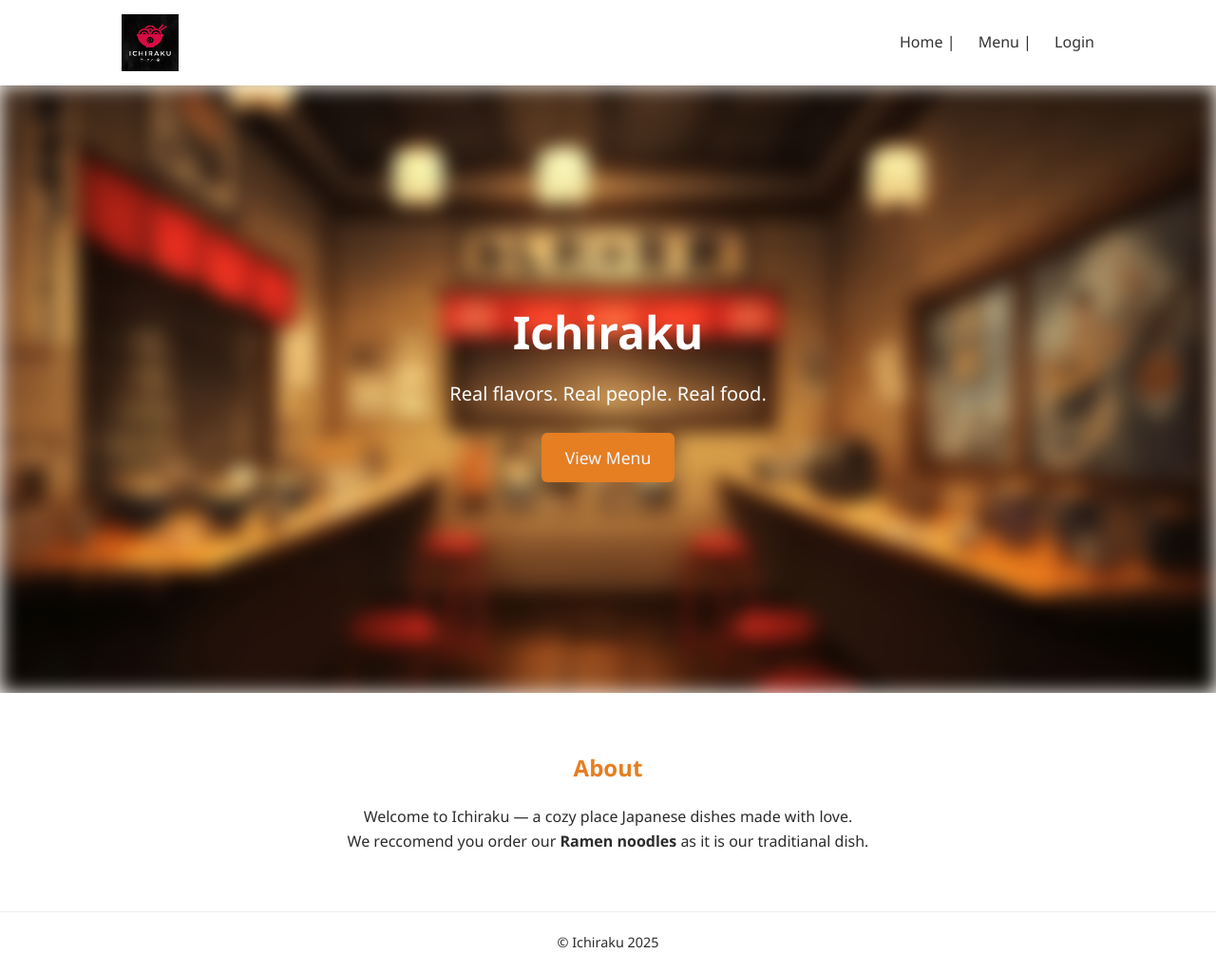
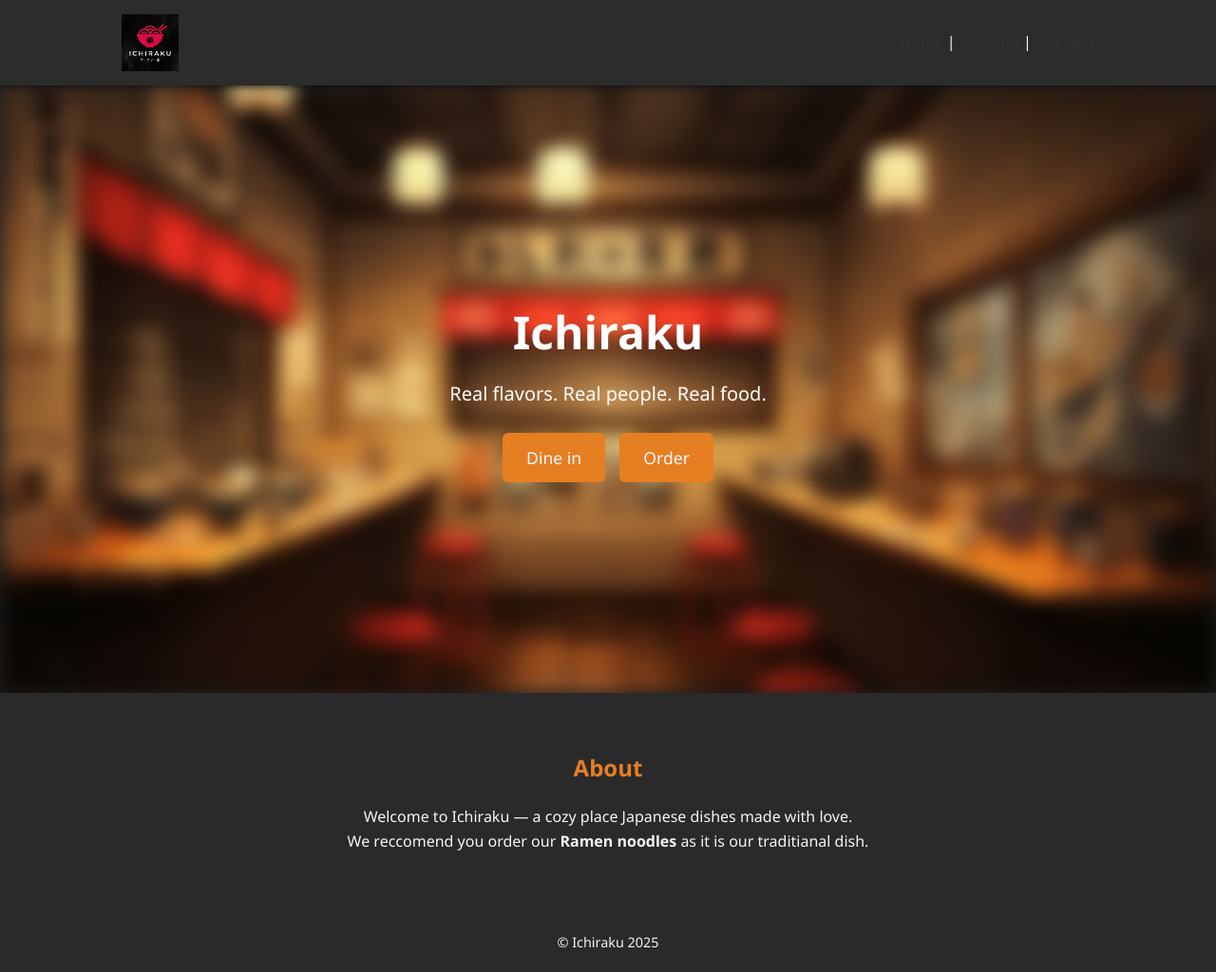
Before and after one commit to aliardam/ichiraku, a plain HTML site: page index.html in a window 1280 px wide. Shown: the whole page at 95% size. Drawn offline with Linux system fonts and the light colour scheme; files whose address does not match are found by name.

Commit message:
home page new button

```diff
--- a/index.html
+++ b/index.html
@@ -26,7 +26,10 @@
       <section id="hero">
         <h1>Ichiraku</h1>
         <p class="tagline">Real flavors. Real people. Real food.</p>
-        <a href="menu.html" class="cta">View Menu</a>
+        <div class="cta-container">
+          <a href="menu.html" class="cta">Dine in</a>
+          <a href="login.html" class="cta">Order</a>
+        </div>
       </section>
 
       <section id="about">
--- a/styles.css
+++ b/styles.css
@@ -1,4 +1,4 @@
-/* ========== GLOBAL STYLES ========== */
+/*========== GLOBAL STYLES ========== */
 * {
   box-sizing: border-box;
   margin: 0;
@@ -7,8 +7,8 @@
 }
 
 body {
-  background-color: #fffaf5;
-  color: #2c2c2c;
+  background-color: #1e1e1e; /* dark gray */
+  color: #f5f5f5; /* light text */
   line-height: 1.6;
 }
 
@@ -18,8 +18,8 @@ header {
   justify-content: space-between;
   align-items: center;
   padding: 15px 10%;
-  background-color: #fff;
-  box-shadow: 0 2px 5px rgba(0, 0, 0, 0.1);
+  background-color: #2c2c2c;
+  box-shadow: 0 2px 5px rgba(0, 0, 0, 0.4);
 }
 
 #logo {
@@ -72,6 +72,11 @@ nav a :hover {
   font-size: 1.25rem;
   margin-bottom: 25px;
 }
+.cta-container {
+  display: flex;
+  justify-content: center;
+  gap: 15px;
+}
 
 .cta {
   background-color: #e67e22;
@@ -90,7 +95,7 @@ nav a :hover {
 #about {
   padding: 60px 10%;
   text-align: center;
-  background-color: #fff;
+  background-color: #2a2a2a;
 }
 
 #about h2 {
@@ -101,9 +106,9 @@ nav a :hover {
 footer {
   text-align: center;
   padding: 20px;
-  background: #fff;
+  background: #2a2a2a;
   font-size: 0.9rem;
-  border-top: 1px solid #eee;
+  border-top: 1px solid #2a2a2a;
 }
 
 #menu {
```
